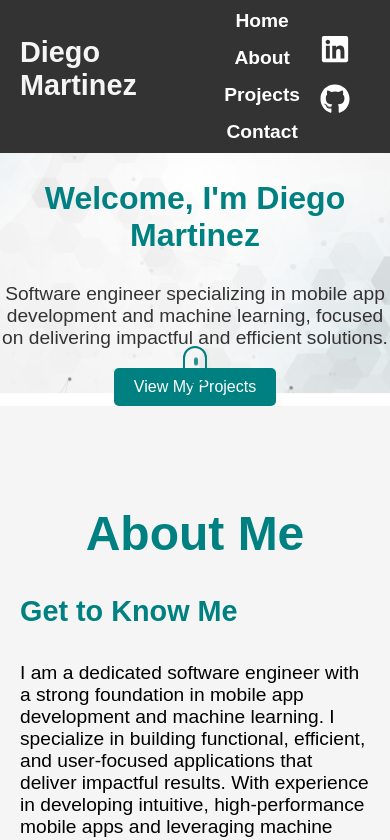
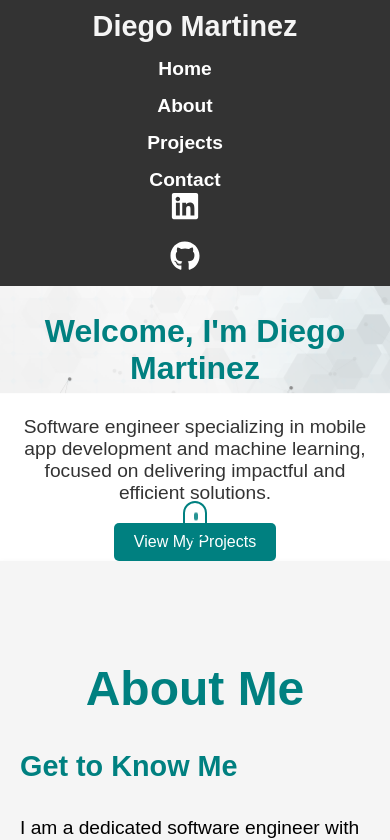
Before and after one commit to diegomtz5/portfolio, a React (Create React App) app: page / in a window 390 px wide. Shown: the top 840 px of the page. Built offline with nearby package versions, Linux system fonts and the light colour scheme; what webfontloader would draw is missing.

Commit message:
Fix deployment mobile issues

```diff
--- a/src/components/Home.css
+++ b/src/components/Home.css
@@ -317,6 +317,7 @@ body::before {
   /* Header Adjustments */
   .header {
     position: relative; /* Change to relative instead of fixed */
+    flex-direction: column;
     padding: 15px 10px;
     align-items: center;
   }
@@ -340,7 +341,7 @@ body::before {
 
   /* Welcome Section Adjustments */
   .welcome-section {
-    padding: 0 ;
+    padding: 0 20px;
     min-height: auto;
     text-align: center;
   }
```
